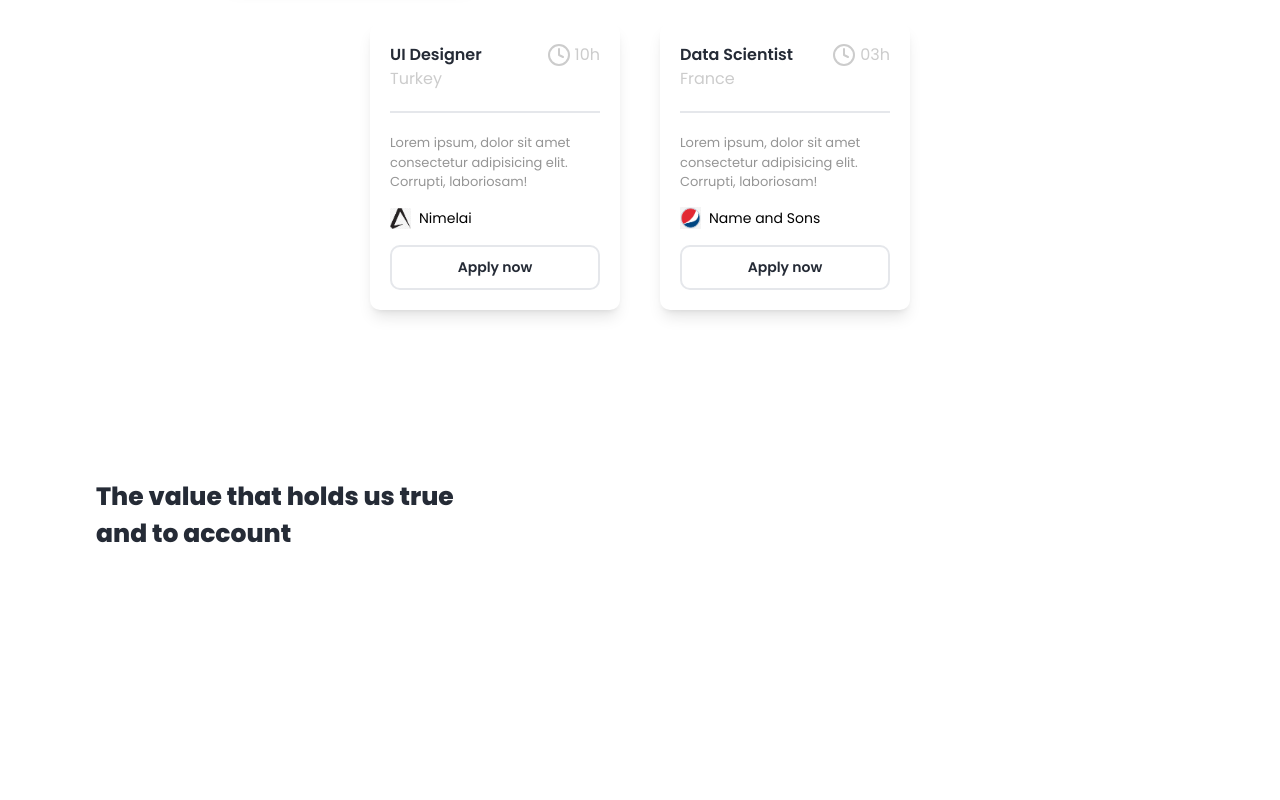
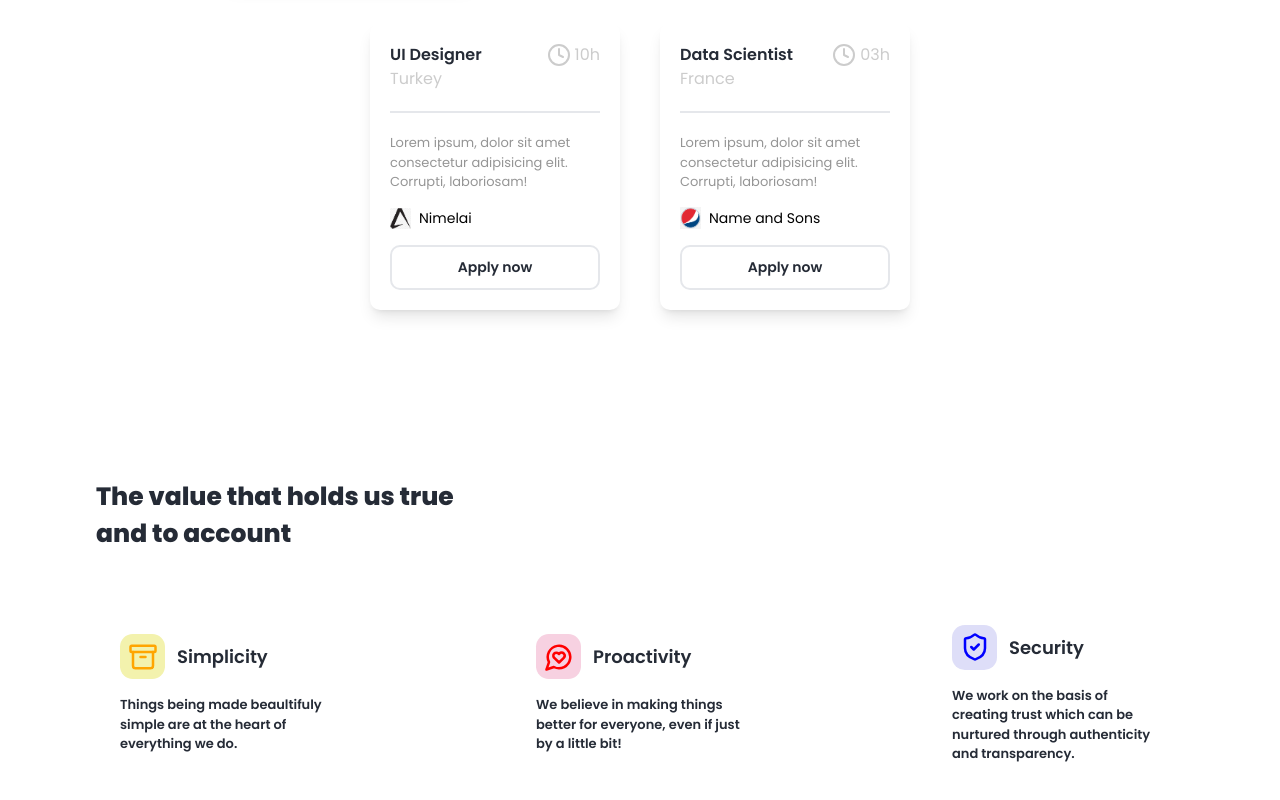
Before and after one commit to galembeck/job-search-app, a React (Vite) app: page / in a window 1280 px wide. Shown: the part 1111-1911 px from the top of the page. Before the commit the page ends 1864 px from the top, so only its background shows below. Built offline with nearby package versions, Linux system fonts and the light colour scheme.

Commit message:
feat: add company values section

```diff
--- a/src/components/company-values.tsx
+++ b/src/components/company-values.tsx
@@ -1,3 +1,5 @@
+import { Archive, MessageCircleHeart, ShieldCheck } from "lucide-react";
+
 export function CompanyValues() {
   return (
     <div className="mb-[4rem] mt-[6rem]">
@@ -6,13 +8,43 @@ export function CompanyValues() {
       </h1>
 
       <div className="grid gap-[10rem] grid-cols-3 items-center">
+
+        <div className="rounded-[10px] hover:bg-[#FCFAE3] p-[1.5rem]">
+          <div className="flex items-center gap-3">
+            <div className="p-[4px] rounded-[.8rem] bg-[#F3F2AD] w-[45px] h-[45px] flex items-center justify-center">
+              <Archive color="orange" size={30} />
+            </div>
+            <span className="font-semibold text-text-color text-[18px]">Simplicity</span>
+          </div>
+          <p className="text-[13px] text-text-color opactiy-[.7] py-[1rem] font-semibold">
+            Things being made beaultifuly simple are at the heart of everything we do.
+          </p>
+        </div>
+
+        <div className="rounded-[10px] hover:bg-[#F7EDF5] p-[1.5rem]">
+          <div className="flex items-center gap-3">
+            <div className="p-[4px] rounded-[.8rem] bg-[#F7D1E1] w-[45px] h-[45px] flex items-center justify-center">
+              <MessageCircleHeart color="red" size={30} />
+            </div>
+            <span className="font-semibold text-text-color text-[18px]">Proactivity</span>
+          </div>
+          <p className="text-[13px] text-text-color opactiy-[.7] py-[1rem] font-semibold">
+            We believe in making things better for everyone, even if just by a little bit!
+          </p>
+        </div>
+
         <div className="rounded-[10px] hover:bg-[#EEEDF7] p-[1.5rem]">
           <div className="flex items-center gap-3">
-            <div className="p-[4px] rounded-[1.8rem] bg-inherit-[#DEDEF8] h-[40px] w-[40px] flex items-center justify-center">
+            <div className="p-[4px] rounded-[.8rem] bg-[#DEDEF8] w-[45px] h-[45px] flex items-center justify-center">
+              <ShieldCheck color="blue" size={30} />
+            </div>
+            <span className="font-semibold text-text-color text-[18px]">Security</span>
+          </div>
+          <p className="text-[13px] text-text-color opactiy-[.7] py-[1rem] font-semibold">
+            We work on the basis of creating trust which can be nurtured through authenticity and transparency.
+          </p>
+        </div>
 
-            </div>
-          </div>
-        </div>
       </div>
     </div>
   );
```
